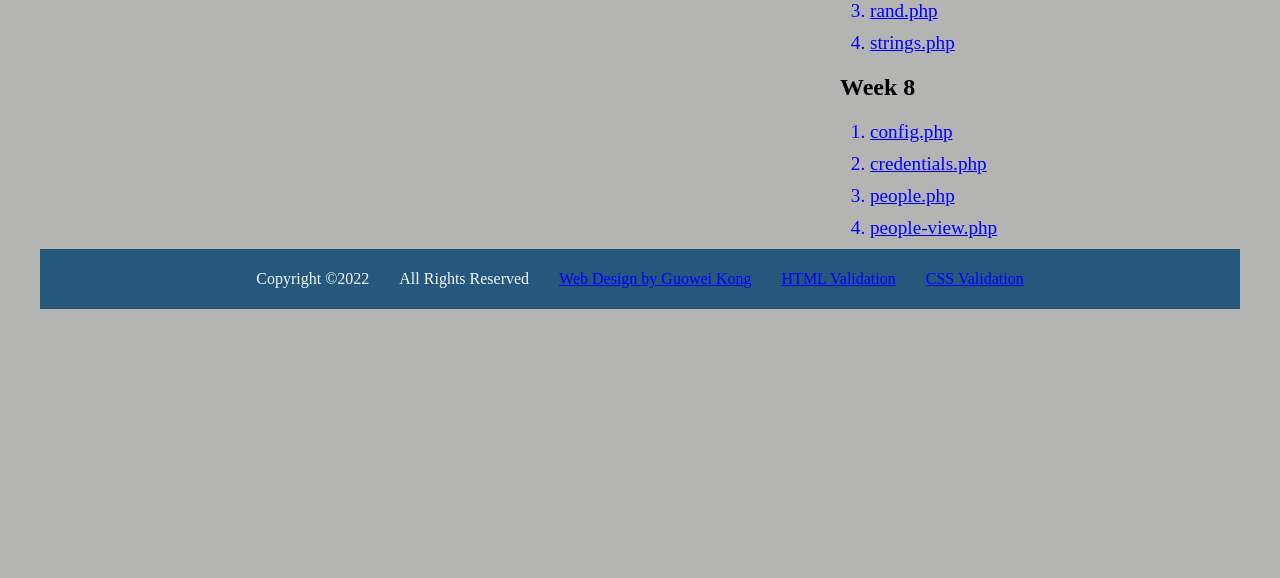
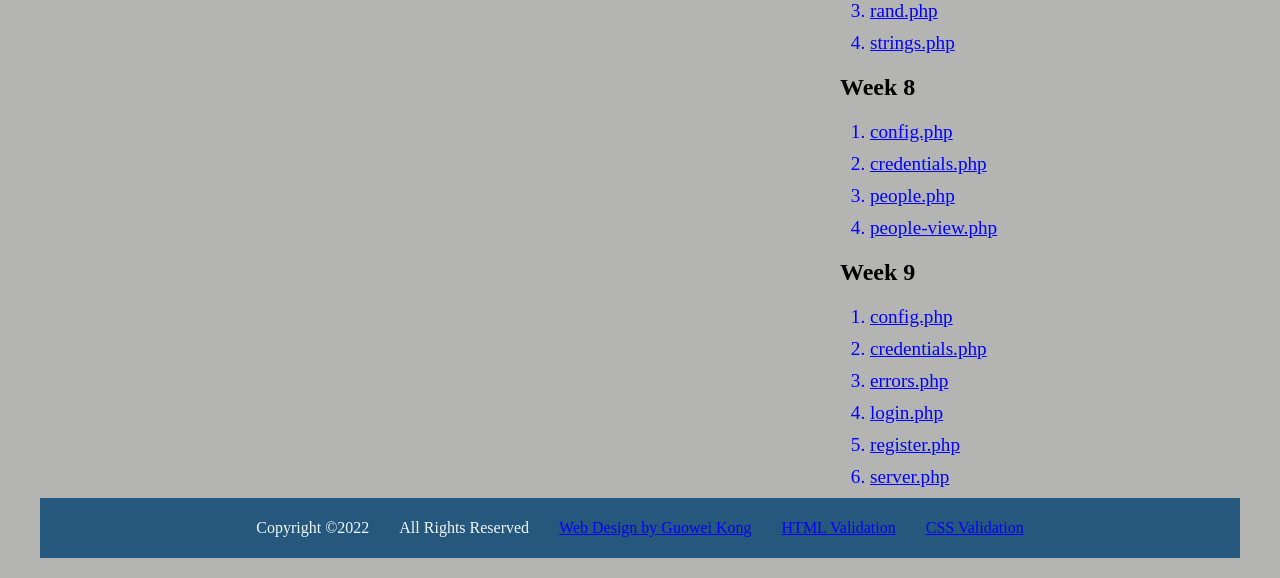
Before and after one commit to guoweikong/it261, a PHP site: page / in a window 1280 px wide. Shown: the part 1943-2521 px from the top of the page. Before the commit the page ends 2252 px from the top, so only its background shows below. Run offline with PHP 8.4, Linux system fonts and the light colour scheme.

Commit message:
add week9 works in index.php

```diff
--- a/it261/index.php
+++ b/it261/index.php
@@ -100,6 +100,16 @@
                     <li><a href="weeks/week8/people.php">people.php</a></li>
                     <li><a href="weeks/week8/people-view.php">people-view.php</a></li>
                 </ol>
+
+                <h3>Week 9</h3>
+                <ol>
+                    <li><a href="weeks/week9/config.php">config.php</a></li>
+                    <li><a href="weeks/week9/credentials.php">credentials.php</a></li>
+                    <li><a href="weeks/week9/errors.php">errors.php</a></li>
+                    <li><a href="weeks/week9/login.php">login.php</a></li>
+                    <li><a href="weeks/week9/register.php">register.php</a></li>
+                    <li><a href="weeks/week9/server.php">server.php</a></li>
+                </ol>
         </aside>
 
         <footer>
```
